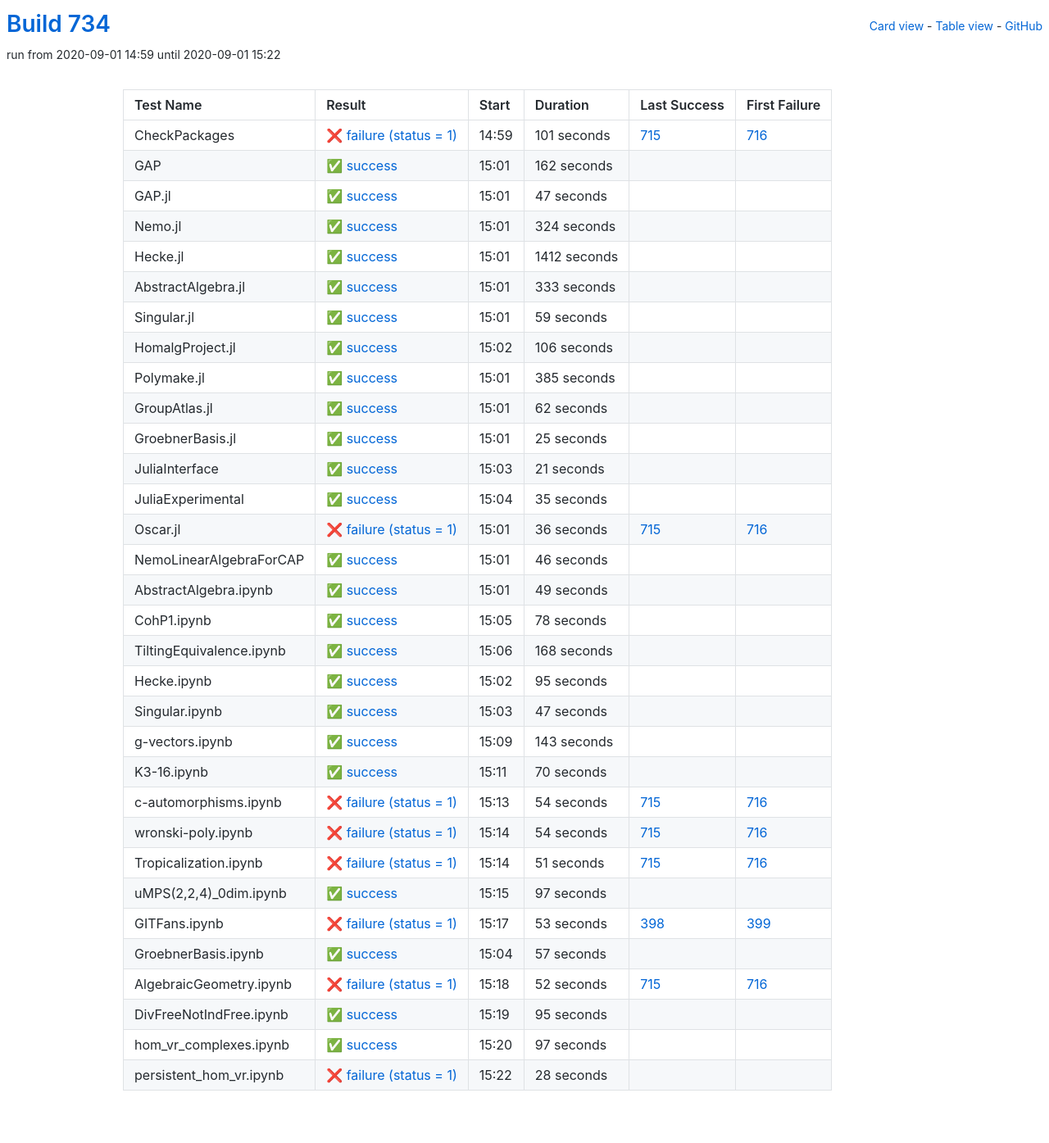
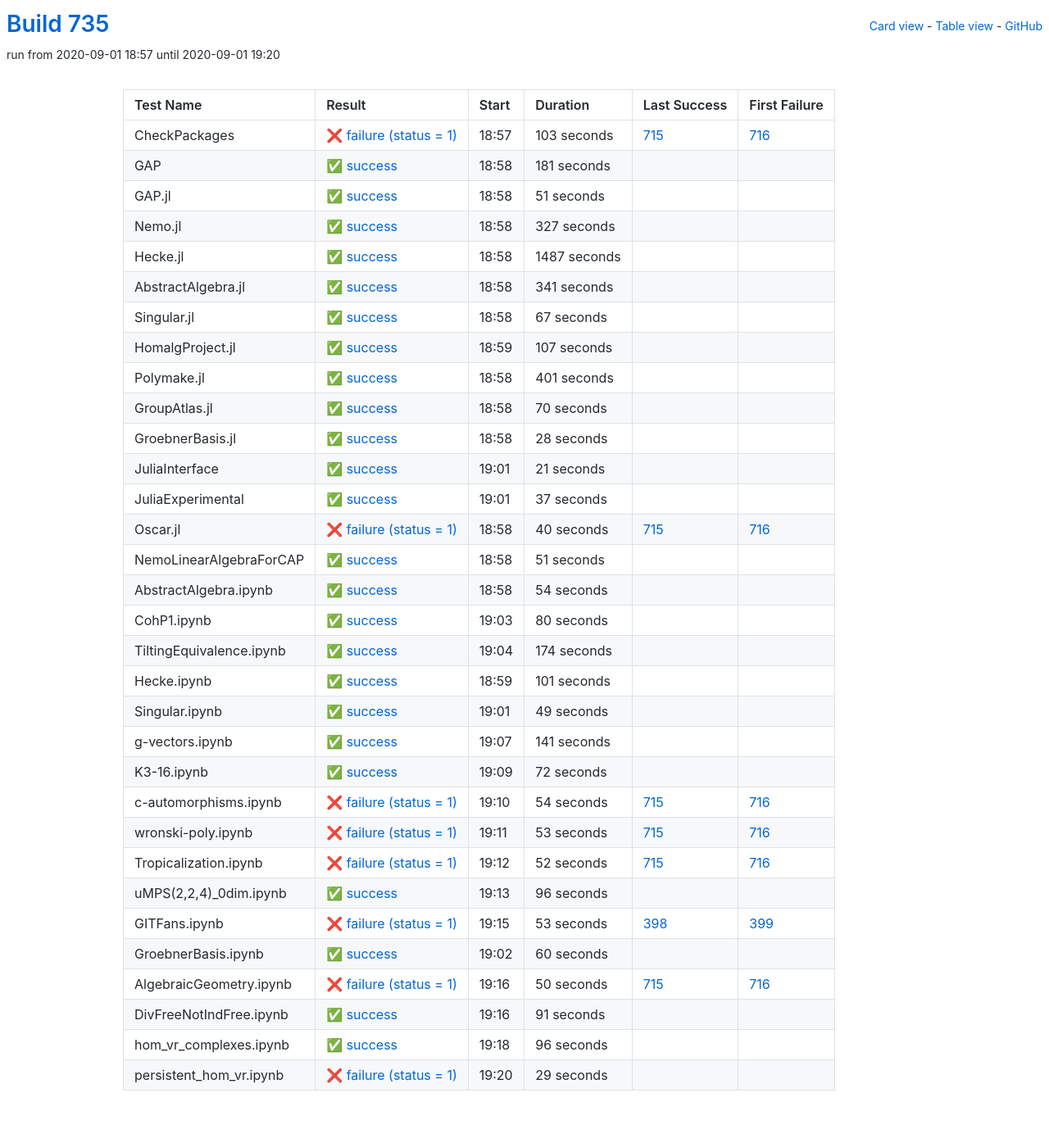
Before and after one commit to oscar-system/oscar-ci-status-stable, a Jekyll site: the page built from table.html, in a window 1280 px wide. Shown: the whole page at 82% size. Built offline with Jekyll 4.4.1, drawn with Linux system fonts in a browser that asks for light colours.

Commit message:
Build #735

```diff
--- a/_data/ci.yml
+++ b/_data/ci.yml
@@ -1,6 +1,6 @@
 ---
-build: 734
-build_url: https://oscarci.mathematik.uni-kl.de/job/oscar-stable/734/
+build: 735
+build_url: https://oscarci.mathematik.uni-kl.de/job/oscar-stable/735/
 job: oscar-stable
 organization: oscar-system
 repo: oscar-ci-status-stable
@@ -8,140 +8,140 @@ repourl: https://github.com/oscar-system/oscar-ci-status-stable
 tests:
 - name: CheckPackages
   id: checkpackages
-  log: https://oscarci.mathematik.uni-kl.de/job/oscar-stable/734/artifact/logs/build-734/CheckPackages.log
-  start: 2020-09-01 14:59
+  log: https://oscarci.mathematik.uni-kl.de/job/oscar-stable/735/artifact/logs/build-735/CheckPackages.log
+  start: 2020-09-01 18:57
   success: false
   exitcode: 1
   status: failure
-  duration: 101
+  duration: 103
   last_success: 715
   last_success_url: https://oscarci.mathematik.uni-kl.de/job/oscar-stable/715/
   first_failure: 716
   first_failure_url: https://oscarci.mathematik.uni-kl.de/job/oscar-stable/716/
 - name: GAP
   id: gap
-  log: https://oscarci.mathematik.uni-kl.de/job/oscar-stable/734/artifact/logs/build-734/GAP.log
-  start: 2020-09-01 15:01
+  log: https://oscarci.mathematik.uni-kl.de/job/oscar-stable/735/artifact/logs/build-735/GAP.log
+  start: 2020-09-01 18:58
   success: true
   exitcode: 0
   status: success
-  duration: 162
+  duration: 181
   last_success: false
   last_success_url:
   first_failure: false
   first_failure_url:
 - name: GAP.jl
   id: gap-jl
-  log: https://oscarci.mathematik.uni-kl.de/job/oscar-stable/734/artifact/logs/build-734/GAP.jl.log
-  start: 2020-09-01 15:01
+  log: https://oscarci.mathematik.uni-kl.de/job/oscar-stable/735/artifact/logs/build-735/GAP.jl.log
+  start: 2020-09-01 18:58
   success: true
   exitcode: 0
   status: success
-  duration: 47
+  duration: 51
   last_success: false
   last_success_url:
   first_failure: false
   first_failure_url:
 - name: Nemo.jl
   id: nemo-jl
-  log: https://oscarci.mathematik.uni-kl.de/job/oscar-stable/734/artifact/logs/build-734/Nemo.jl.log
-  start: 2020-09-01 15:01
+  log: https://oscarci.mathematik.uni-kl.de/job/oscar-stable/735/artifact/logs/build-735/Nemo.jl.log
+  start: 2020-09-01 18:58
   success: true
   exitcode: 0
   status: success
-  duration: 324
+  duration: 327
   last_success: false
   last_success_url:
   first_failure: false
   first_failure_url:
 - name: Hecke.jl
   id: hecke-jl
-  log: https://oscarci.mathematik.uni-kl.de/job/oscar-stable/734/artifact/logs/build-734/Hecke.jl.log
-  start: 2020-09-01 15:01
+  log: https://oscarci.mathematik.uni-kl.de/job/oscar-stable/735/artifact/logs/build-735/Hecke.jl.log
+  start: 2020-09-01 18:58
   success: true
   exitcode: 0
   status: success
-  duration: 1412
+  duration: 1487
   last_success: false
   last_success_url:
   first_failure: false
   first_failure_url:
 - name: AbstractAlgebra.jl
   id: abstractalgebra-jl
-  log: https://oscarci.mathematik.uni-kl.de/job/oscar-stable/734/artifact/logs/build-734/AbstractAlgebra.jl.log
-  start: 2020-09-01 15:01
+  log: https://oscarci.mathematik.uni-kl.de/job/oscar-stable/735/artifact/logs/build-735/AbstractAlgebra.jl.log
+  start: 2020-09-01 18:58
   success: true
   exitcode: 0
   status: success
-  duration: 333
+  duration: 341
   last_success: false
   last_success_url:
   first_failure: false
   first_failure_url:
 - name: Singular.jl
   id: singular-jl
-  log: https://oscarci.mathematik.uni-kl.de/job/oscar-stable/734/artifact/logs/build-734/Singular.jl.log
-  start: 2020-09-01 15:01
+  log: https://oscarci.mathematik.uni-kl.de/job/oscar-stable/735/artifact/logs/build-735/Singular.jl.log
+  start: 2020-09-01 18:58
   success: true
   exitcode: 0
   status: success
-  duration: 59
+  duration: 67
   last_success: false
   last_success_url:
   first_failure: false
   first_failure_url:
 - name: HomalgProject.jl
   id: homalgproject-jl
-  log: https://oscarci.mathematik.uni-kl.de/job/oscar-stable/734/artifact/logs/build-734/HomalgProject.jl.log
-  start: 2020-09-01 15:02
+  log: https://oscarci.mathematik.uni-kl.de/job/oscar-stable/735/artifact/logs/build-735/HomalgProject.jl.log
+  start: 2020-09-01 18:59
   success: true
   exitcode: 0
   status: success
-  duration: 106
+  duration: 107
   last_success: false
   last_success_url:
   first_failure: false
   first_failure_url:
 - name: Polymake.jl
   id: polymake-jl
-  log: https://oscarci.mathematik.uni-kl.de/job/oscar-stable/734/artifact/logs/build-734/Polymake.jl.log
-  start: 2020-09-01 15:01
+  log: https://oscarci.mathematik.uni-kl.de/job/oscar-stable/735/artifact/logs/build-735/Polymake.jl.log
+  start: 2020-09-01 18:58
   success: true
   exitcode: 0
   status: success
-  duration: 385
+  duration: 401
   last_success: false
   last_success_url:
   first_failure: false
   first_failure_url:
 - name: GroupAtlas.jl
   id: groupatlas-jl
-  log: https://oscarci.mathematik.uni-kl.de/job/oscar-stable/734/artifact/logs/build-734/GroupAtlas.jl.log
-  start: 2020-09-01 15:01
+  log: https://oscarci.mathematik.uni-kl.de/job/oscar-stable/735/artifact/logs/build-735/GroupAtlas.jl.log
+  start: 2020-09-01 18:58
   success: true
   exitcode: 0
   status: success
-  duration: 62
+  duration: 70
   last_success: false
   last_success_url:
   first_failure: false
   first_failure_url:
 - name: GroebnerBasis.jl
   id: groebnerbasis-jl
-  log: https://oscarci.mathematik.uni-kl.de/job/oscar-stable/734/artifact/logs/build-734/GroebnerBasis.jl.log
-  start: 2020-09-01 15:01
+  log: https://oscarci.mathematik.uni-kl.de/job/oscar-stable/735/artifact/logs/build-735/GroebnerBasis.jl.log
+  start: 2020-09-01 18:58
   success: true
   exitcode: 0
   status: success
-  duration: 25
+  duration: 28
   last_success: false
   last_success_url:
   first_failure: false
   first_failure_url:
 - name: JuliaInterface
   id: juliainterface
-  log: https://oscarci.mathematik.uni-kl.de/job/oscar-stable/734/artifact/logs/build-734/JuliaInterface.log
-  start: 2020-09-01 15:03
+  log: https://oscarci.mathematik.uni-kl.de/job/oscar-stable/735/artifact/logs/build-735/JuliaInterface.log
+  start: 2020-09-01 19:01
   success: true
   exitcode: 0
   status: success
@@ -152,44 +152,92 @@ tests:
   first_failure_url:
 - name: JuliaExperimental
   id: juliaexperimental
-  log: https://oscarci.mathematik.uni-kl.de/job/oscar-stable/734/artifact/logs/build-734/JuliaExperimental.log
-  start: 2020-09-01 15:04
+  log: https://oscarci.mathematik.uni-kl.de/job/oscar-stable/735/artifact/logs/build-735/JuliaExperimental.log
+  start: 2020-09-01 19:01
   success: true
   exitcode: 0
   status: success
-  duration: 35
+  duration: 37
   last_success: false
   last_success_url:
   first_failure: false
   first_failure_url:
 - name: Oscar.jl
   id: oscar-jl
-  log: https://oscarci.mathematik.uni-kl.de/job/oscar-stable/734/artifact/logs/build-734/Oscar.jl.log
-  start: 2020-09-01 15:01
+  log: https://oscarci.mathematik.uni-kl.de/job/oscar-stable/735/artifact/logs/build-735/Oscar.jl.log
+  start: 2020-09-01 18:58
   success: false
   exitcode: 1
   status: failure
-  duration: 36
+  duration: 40
   last_success: 715
   last_success_url: https://oscarci.mathematik.uni-kl.de/job/oscar-stable/715/
   first_failure: 716
   first_failure_url: https://oscarci.mathematik.uni-kl.de/job/oscar-stable/716/
 - name: NemoLinearAlgebraForCAP
   id: nemolinearalgebraforcap
-  log: https://oscarci.mathematik.uni-kl.de/job/oscar-stable/734/artifact/logs/build-734/NemoLinearAlgebraForCAP.log
-  start: 2020-09-01 15:01
+  log: https://oscarci.mathematik.uni-kl.de/job/oscar-stable/735/artifact/logs/build-735/NemoLinearAlgebraForCAP.log
+  start: 2020-09-01 18:58
   success: true
   exitcode: 0
   status: success
-  duration: 46
+  duration: 51
   last_success: false
   last_success_url:
   first_failure: false
   first_failure_url:
 - name: AbstractAlgebra.ipynb
   id: abstractalgebra-ipynb
-  log: https://oscarci.mathematik.uni-kl.de/job/oscar-stable/734/artifact/logs/build-734/AbstractAlgebra.ipynb.log
-  start: 2020-09-01 15:01
+  log: https://oscarci.mathematik.uni-kl.de/job/oscar-stable/735/artifact/logs/build-735/AbstractAlgebra.ipynb.log
+  start: 2020-09-01 18:58
+  success: true
+  exitcode: 0
+  status: success
+  duration: 54
+  last_success: false
+  last_success_url:
+  first_failure: false
+  first_failure_url:
+- name: CohP1.ipynb
+  id: cohp1-ipynb
+  log: https://oscarci.mathematik.uni-kl.de/job/oscar-stable/735/artifact/logs/build-735/CohP1.ipynb.log
+  start: 2020-09-01 19:03
+  success: true
+  exitcode: 0
+  status: success
+  duration: 80
+  last_success: false
+  last_success_url:
+  first_failure: false
+  first_failure_url:
+- name: TiltingEquivalence.ipynb
+  id: tiltingequivalence-ipynb
+  log: https://oscarci.mathematik.uni-kl.de/job/oscar-stable/735/artifact/logs/build-735/TiltingEquivalence.ipynb.log
+  start: 2020-09-01 19:04
+  success: true
+  exitcode: 0
+  status: success
+  duration: 174
+  last_success: false
+  last_success_url:
+  first_failure: false
+  first_failure_url:
+- name: Hecke.ipynb
+  id: hecke-ipynb
+  log: https://oscarci.mathematik.uni-kl.de/job/oscar-stable/735/artifact/logs/build-735/Hecke.ipynb.log
+  start: 2020-09-01 18:59
+  success: true
+  exitcode: 0
+  status: success
+  duration: 101
+  last_success: false
+  last_success_url:
+  first_failure: false
+  first_failure_url:
+- name: Singular.ipynb
+  id: singular-ipynb
+  log: https://oscarci.mathematik.uni-kl.de/job/oscar-stable/735/artifact/logs/build-735/Singular.ipynb.log
+  start: 2020-09-01 19:01
   success: true
   exitcode: 0
   status: success
@@ -198,82 +246,34 @@ tests:
   last_success_url:
   first_failure: false
   first_failure_url:
-- name: CohP1.ipynb
-  id: cohp1-ipynb
-  log: https://oscarci.mathematik.uni-kl.de/job/oscar-stable/734/artifact/logs/build-734/CohP1.ipynb.log
-  start: 2020-09-01 15:05
+- name: g-vectors.ipynb
+  id: g-vectors-ipynb
+  log: https://oscarci.mathematik.uni-kl.de/job/oscar-stable/735/artifact/logs/build-735/g-vectors.ipynb.log
+  start: 2020-09-01 19:07
   success: true
   exitcode: 0
   status: success
-  duration: 78
-  last_success: false
-  last_success_url:
-  first_failure: false
-  first_failure_url:
-- name: TiltingEquivalence.ipynb
-  id: tiltingequivalence-ipynb
-  log: https://oscarci.mathematik.uni-kl.de/job/oscar-stable/734/artifact/logs/build-734/TiltingEquivalence.ipynb.log
-  start: 2020-09-01 15:06
-  success: true
-  exitcode: 0
-  status: success
-  duration: 168
-  last_success: false
-  last_success_url:
-  first_failure: false
-  first_failure_url:
-- name: Hecke.ipynb
-  id: hecke-ipynb
-  log: https://oscarci.mathematik.uni-kl.de/job/oscar-stable/734/artifact/logs/build-734/Hecke.ipynb.log
-  start: 2020-09-01 15:02
-  success: true
-  exitcode: 0
-  status: success
-  duration: 95
-  last_success: false
-  last_success_url:
-  first_failure: false
-  first_failure_url:
-- name: Singular.ipynb
-  id: singular-ipynb
-  log: https://oscarci.mathematik.uni-kl.de/job/oscar-stable/734/artifact/logs/build-734/Singular.ipynb.log
-  start: 2020-09-01 15:03
-  success: true
-  exitcode: 0
-  status: success
-  duration: 47
-  last_success: false
-  last_success_url:
-  first_failure: false
-  first_failure_url:
-- name: g-vectors.ipynb
-  id: g-vectors-ipynb
-  log: https://oscarci.mathematik.uni-kl.de/job/oscar-stable/734/artifact/logs/build-734/g-vectors.ipynb.log
-  start: 2020-09-01 15:09
-  success: true
-  exitcode: 0
-  status: success
-  duration: 143
+  duration: 141
   last_success: false
   last_success_url:
   first_failure: false
   first_failure_url:
 - name: K3-16.ipynb
   id: k3-16-ipynb
-  log: https://oscarci.mathematik.uni-kl.de/job/oscar-stable/734/artifact/logs/build-734/K3-16.ipynb.log
-  start: 2020-09-01 15:11
+  log: https://oscarci.mathematik.uni-kl.de/job/oscar-stable/735/artifact/logs/build-735/K3-16.ipynb.log
+  start: 2020-09-01 19:09
   success: true
   exitcode: 0
   status: success
-  duration: 70
+  duration: 72
   last_success: false
   last_success_url:
   first_failure: false
   first_failure_url:
 - name: c-automorphisms.ipynb
   id: c-automorphisms-ipynb
-  log: https://oscarci.mathematik.uni-kl.de/job/oscar-stable/734/artifact/logs/build-734/c-automorphisms.ipynb.log
-  start: 2020-09-01 15:13
+  log: https://oscarci.mathematik.uni-kl.de/job/oscar-stable/735/artifact/logs/build-735/c-automorphisms.ipynb.log
+  start: 2020-09-01 19:10
   success: false
   exitcode: 1
   status: failure
@@ -284,44 +284,44 @@ tests:
   first_failure_url: https://oscarci.mathematik.uni-kl.de/job/oscar-stable/716/
 - name: wronski-poly.ipynb
   id: wronski-poly-ipynb
-  log: https://oscarci.mathematik.uni-kl.de/job/oscar-stable/734/artifact/logs/build-734/wronski-poly.ipynb.log
-  start: 2020-09-01 15:14
+  log: https://oscarci.mathematik.uni-kl.de/job/oscar-stable/735/artifact/logs/build-735/wronski-poly.ipynb.log
+  start: 2020-09-01 19:11
   success: false
   exitcode: 1
   status: failure
-  duration: 54
+  duration: 53
   last_success: 715
   last_success_url: https://oscarci.mathematik.uni-kl.de/job/oscar-stable/715/
   first_failure: 716
   first_failure_url: https://oscarci.mathematik.uni-kl.de/job/oscar-stable/716/
 - name: Tropicalization.ipynb
   id: tropicalization-ipynb
-  log: https://oscarci.mathematik.uni-kl.de/job/oscar-stable/734/artifact/logs/build-734/Tropicalization.ipynb.log
-  start: 2020-09-01 15:14
+  log: https://oscarci.mathematik.uni-kl.de/job/oscar-stable/735/artifact/logs/build-735/Tropicalization.ipynb.log
+  start: 2020-09-01 19:12
   success: false
   exitcode: 1
   status: failure
-  duration: 51
+  duration: 52
   last_success: 715
   last_success_url: https://oscarci.mathematik.uni-kl.de/job/oscar-stable/715/
   first_failure: 716
   first_failure_url: https://oscarci.mathematik.uni-kl.de/job/oscar-stable/716/
 - name: uMPS(2,2,4)_0dim.ipynb
   id: umps-2-2-4-0dim-ipynb
-  log: https://oscarci.mathematik.uni-kl.de/job/oscar-stable/734/artifact/logs/build-734/uMPS-2-2-4-_0dim.ipynb.log
-  start: 2020-09-01 15:15
+  log: https://oscarci.mathematik.uni-kl.de/job/oscar-stable/735/artifact/logs/build-735/uMPS-2-2-4-_0dim.ipynb.log
+  start: 2020-09-01 19:13
   success: true
   exitcode: 0
   status: success
-  duration: 97
+  duration: 96
   last_success: false
   last_success_url:
   first_failure: false
   first_failure_url:
 - name: GITFans.ipynb
   id: gitfans-ipynb
-  log: https://oscarci.mathematik.uni-kl.de/job/oscar-stable/734/artifact/logs/build-734/GITFans.ipynb.log
-  start: 2020-09-01 15:17
+  log: https://oscarci.mathematik.uni-kl.de/job/oscar-stable/735/artifact/logs/build-735/GITFans.ipynb.log
+  start: 2020-09-01 19:15
   success: false
   exitcode: 1
   status: failure
@@ -332,60 +332,60 @@ tests:
   first_failure_url: https://oscarci.mathematik.uni-kl.de/job/oscar-stable/399/
 - name: GroebnerBasis.ipynb
   id: groebnerbasis-ipynb
-  log: https://oscarci.mathematik.uni-kl.de/job/oscar-stable/734/artifact/logs/build-734/GroebnerBasis.ipynb.log
-  start: 2020-09-01 15:04
+  log: https://oscarci.mathematik.uni-kl.de/job/oscar-stable/735/artifact/logs/build-735/GroebnerBasis.ipynb.log
+  start: 2020-09-01 19:02
   success: true
   exitcode: 0
   status: success
-  duration: 57
+  duration: 60
   last_success: false
   last_success_url:
   first_failure: false
   first_failure_url:
 - name: AlgebraicGeometry.ipynb
   id: algebraicgeometry-ipynb
-  log: https://oscarci.mathematik.uni-kl.de/job/oscar-stable/734/artifact/logs/build-734/AlgebraicGeometry.ipynb.log
-  start: 2020-09-01 15:18
+  log: https://oscarci.mathematik.uni-kl.de/job/oscar-stable/735/artifact/logs/build-735/AlgebraicGeometry.ipynb.log
+  start: 2020-09-01 19:16
   success: false
   exitcode: 1
   status: failure
-  duration: 52
+  duration: 50
   last_success: 715
   last_success_url: https://oscarci.mathematik.uni-kl.de/job/oscar-stable/715/
   first_failure: 716
   first_failure_url: https://oscarci.mathematik.uni-kl.de/job/oscar-stable/716/
 - name: DivFreeNotIndFree.ipynb
   id: divfreenotindfree-ipynb
-  log: https://oscarci.mathematik.uni-kl.de/job/oscar-stable/734/artifact/logs/build-734/DivFreeNotIndFree.ipynb.log
-  start: 2020-09-01 15:19
+  log: https://oscarci.mathematik.uni-kl.de/job/oscar-stable/735/artifact/logs/build-735/DivFreeNotIndFree.ipynb.log
+  start: 2020-09-01 19:16
   success: true
   exitcode: 0
   status: success
-  duration: 95
+  duration: 91
   last_success: false
   last_success_url:
   first_failure: false
   first_failure_url:
 - name: hom_vr_complexes.ipynb
   id: hom-vr-complexes-ipynb
-  log: https://oscarci.mathematik.uni-kl.de/job/oscar-stable/734/artifact/logs/build-734/hom_vr_complexes.ipynb.log
-  start: 2020-09-01 15:20
+  log: https://oscarci.mathematik.uni-kl.de/job/oscar-stable/735/artifact/logs/build-735/hom_vr_complexes.ipynb.log
+  start: 2020-09-01 19:18
   success: true
   exitcode: 0
   status: success
-  duration: 97
+  duration: 96
   last_success: false
   last_success_url:
   first_failure: false
   first_failure_url:
 - name: persistent_hom_vr.ipynb
   id: persistent-hom-vr-ipynb
-  log: https://oscarci.mathematik.uni-kl.de/job/oscar-stable/734/artifact/logs/build-734/persistent_hom_vr.ipynb.log
-  start: 2020-09-01 15:22
+  log: https://oscarci.mathematik.uni-kl.de/job/oscar-stable/735/artifact/logs/build-735/persistent_hom_vr.ipynb.log
+  start: 2020-09-01 19:20
   success: false
   exitcode: 1
   status: failure
-  duration: 28
+  duration: 29
   last_success: false
   last_success_url:
   first_failure: false
```
Also changed, not shown: README.md.
